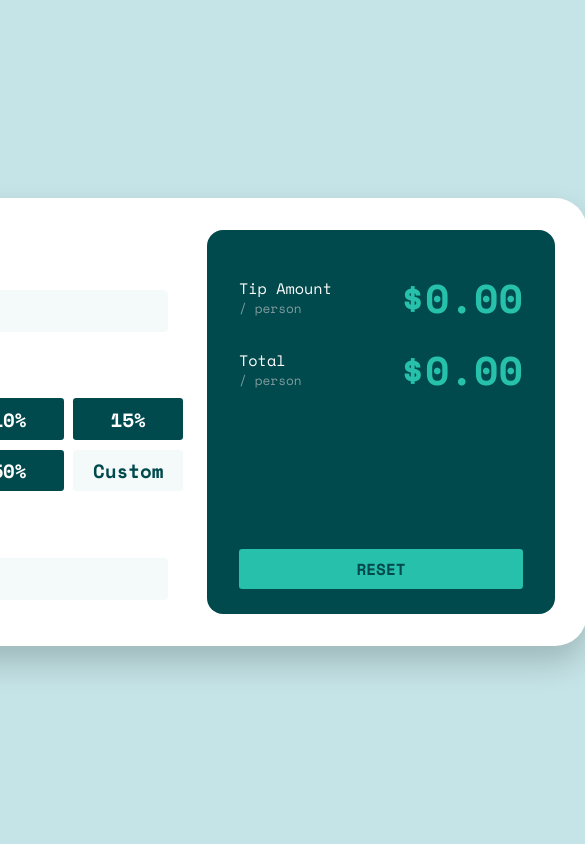
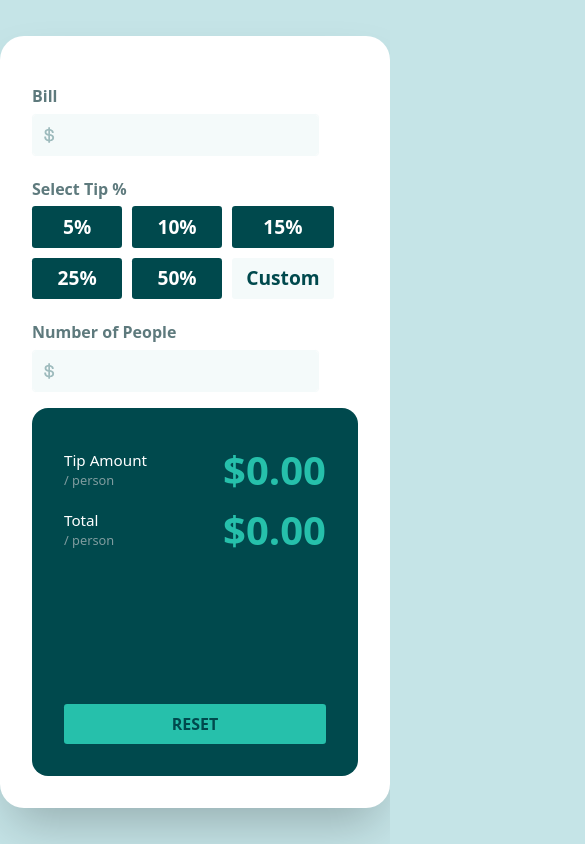
Before and after one commit to parishahla/Tip_Calculator, a website: page index.html in a window 390 px wide. Shown: the whole page, 585 px wide, since content can reach past the window. Drawn offline with nearby package versions, Linux system fonts and the light colour scheme.

Commit message:
overall enhancements + made the design responsive

```diff
--- a/index.html
+++ b/index.html
@@ -1,5 +1,5 @@
 <!DOCTYPE html>
-<html lang="en">
+<html lang="en" class="h-screen">
 <head>
     <meta charset="UTF-8">
     <meta name="viewport" content="width=device-width, initial-scale=1.0">
@@ -8,12 +8,13 @@
    <link rel="preconnect" href="https://fonts.gstatic.com" crossorigin>
    <link href="https://fonts.googleapis.com/css2?family=Space+Mono:wght@400;700&display=swap" rel="stylesheet">
    <link rel="stylesheet" href="style.css">
+   <script src="https://cdn.tailwindcss.com"></script>
    <script defer src="script.js"></script>
    <title>Tip Calculator</title>
 </head>
 <body>
     <div id="toasts-container" ></div>
-    <article class="tip center">
+    <article class="tip center flex flex-col md:flex-row rounded-3xl p-8 shadow-2xl max-w-fit ">
         <div class="left">
             <div class="total-bill">
                 <p for="bill" class="label">Bill</p>
--- a/script.js
+++ b/script.js
@@ -15,7 +15,6 @@ const LBL_PRICE_PER_PERSON = document.querySelector('.tip-amount__price');
 const LBL_TOTAL_PRICE = document.querySelector('.tip-amount__totalPrice');
 const BTN_RESET = document.querySelector('.btn-reset');
 
-//*
 
 //* tasks to do
 //* D 1- Control inputs for characters* and zero
@@ -28,14 +27,15 @@ const BTN_RESET = document.querySelector('.btn-reset');
 //* D 7- custom percent input / btn switch + use it in the formula*
 
 //* D 8- invalid html text + invalid situation handler + cant be zero wont reset + it shrinks my input *
-//8 D 9- toast notif for that invalid // Guard clause
+//*8 D 9- toast notif for that invalid // Guard clause
 //* D 10- custom input grows taller horizentally
 
-//! 11- incase user forgets to set any of the inputs especially percents
+//!* 11- incase user forgets to set any of the inputs especially percents
 //! 12- RESPONSIVE DEGIL KI !
 //* D 13- custom invalid won't reset + shows nan when it's zero and continues the operation
 //* D 14- use math.round and toFixed to avoid getting crazy numbers for numbers bellow 1*
 //! 15- put the custom input in a function bc u have to call it multiple times to get rid of it
+
 function App() {
     let USER_PERCENT_OF_CHOICE;
     let TIP_PER_PERSON;
@@ -65,6 +65,7 @@ function App() {
     // percent selection
 
     TIP_PERCENT_CONTAINER.addEventListener('click', userChoice);
+
     function userChoice(e) {
         e.preventDefault();
 
@@ -108,7 +109,7 @@ function App() {
         INPUT_FIELD = INPUT_NUM_OF_PPL.closest('.input-field')
         INPUT_FIELD.classList.remove('invalid');
 
-        NEW_CUSTOM_PERCENT.classList.remove('invalid-custom');
+        // NEW_CUSTOM_PERCENT.classList.remove('invalid-custom');
 
         let BILL = +INPUT_BILL.value;
         let NUM_OF_PPL = +INPUT_NUM_OF_PPL.value;
--- a/style.css
+++ b/style.css
@@ -3,7 +3,6 @@
     --clr-Strong-cyan: hsl(172, 67%, 45%);
 
 /* Neutral */
-
     --clr-Very-dark-cyan: hsl(183, 100%, 15%);
     --clr-Dark-grayish-cyan: hsl(186, 14%, 43%);
     --clr-Grayish-cyan: hsl(184, 14%, 56%);
@@ -33,15 +32,15 @@ html {
    display: flex;
    justify-content: center;
    align-items: center;
-   height: 100vh;
+   /* height: 100vh; */
    font-family: var(--f-family);
 }
 
-.center {
+/* .center {
     display: flex;
     align-items: center;
     justify-content: center;
-}
+} */
 
 .label {
     color: var(--clr-Dark-grayish-cyan);
@@ -53,11 +52,11 @@ html {
 
 .tip {
     background-color: var(--clr-White);
-    height: 24rem;
-    width: 45rem;
-    padding: 2rem;
-    border-radius: 2rem;
-    box-shadow: 0 1rem 2rem rgba(0, 0 , 0, 0.2);
+    /* height: 24rem; */
+    /* width: 45rem; */
+    /* padding: 2rem; */
+    /* border-radius: 2rem; */
+    /* box-shadow: 0 1rem 2rem rgba(0, 0 , 0, 0.2); */
 }
 
 .left {
```
Also changed, not shown: myNotes.txt (added, +19 -0 lines).
